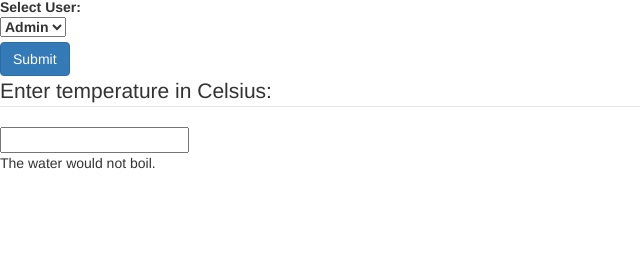
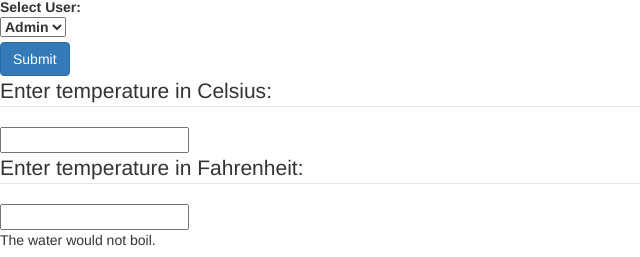
Before and after one commit to Gauravbtc/react-shiv-demo-, a React (Create React App) app: page / in a window 1280 px wide. Shown: the part 1034-1291 px from the top of the page, without its empty margins (0-640 px from the left). Before the commit the page ends 1217 px from the top, so only its background shows below. Built offline with nearby package versions, Linux system fonts and the light colour scheme.

Commit message:
add calculaor

```diff
--- a/src/calculator.js
+++ b/src/calculator.js
@@ -1,29 +1,83 @@
 import React, {Component} from 'react';
 
+const scaleNames = {
+  c: 'Celsius',
+  f: 'Fahrenheit'
+};
 
 export default class Calculator extends Component{
   constructor(props) {
     super(props);
-    this.handleChange = this.handleChange.bind(this);
-    this.state = {temperature: ''};
+    this.handleCelsiusChange = this.handleCelsiusChange.bind(this);
+    this.handleFahrenheitChange = this.handleFahrenheitChange.bind(this);
+    this.state = {temperature: '', scale: 'c'};
   }
 
-  handleChange(event){
-    this.setState({temperature: event.target.value});
+  handleCelsiusChange(temperature) {
+    this.setState({scale: 'c', temperature});
   }
+
+  handleFahrenheitChange(temperature) {
+   this.setState({scale: 'f', temperature});
+ }
+
   render(){
+    const scale = this.state.scale;
     const temperature = this.state.temperature;
+    const celsius = scale === 'f' ? tryConvert(temperature, toCelsius) : temperature;
+    const fahrenheit = scale === 'c' ? tryConvert(temperature, toFahrenheit) : temperature;
+    //const temperature = this.state.temperature;
     return(
+     <div>
+      <TemperatureInput scale="c" temperature={celsius} onTemperatureChange={this.handleCelsiusChange} />
+      <TemperatureInput scale="f"  temperature={fahrenheit} onTemperatureChange={this.handleFahrenheitChange} />
+      <BoilingVerdict
+         celsius={parseFloat(celsius)} />
+    </div>
+    );
+  }
+}
+
+class TemperatureInput extends Component {
+  constructor(props) {
+    super(props);
+    this.handleChange = this.handleChange.bind(this);
+  }
+
+  handleChange(e) {
+    this.props.onTemperatureChange(e.target.value);
+  }
+
+  render() {
+    const temperature = this.props.temperature;
+    const scale = this.props.scale;
+    return (
       <fieldset>
-        <legend>Enter temperature in Celsius:</legend>
-        <input
-          value={temperature}
-          onChange={this.handleChange} />
-        <BoilingVerdict
-          celsius={parseFloat(temperature)} />
+        <legend>Enter temperature in {scaleNames[scale]}:</legend>
+        <input value={temperature}
+               onChange={this.handleChange} />
       </fieldset>
     );
   }
+}
+
+
+function toCelsius(fahrenheit) {
+  return (fahrenheit - 32) * 5 / 9;
+}
+
+function toFahrenheit(celsius) {
+  return (celsius * 9 / 5) + 32;
+}
+
+function tryConvert(temperature, convert) {
+  const input = parseFloat(temperature);
+  if (Number.isNaN(input)) {
+    return '';
+  }
+  const output = convert(input);
+  const rounded = Math.round(output * 1000) / 1000;
+  return rounded.toString();
 }
 
 function BoilingVerdict(props) {
```
